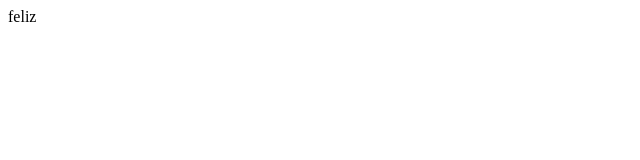
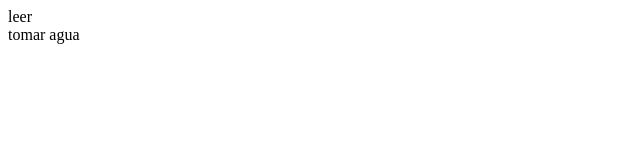
Before and after one commit to Angie09309/habit-tracker-pro, a React (Vite) app: page / in a window 1280 px wide. Shown: the top 160 px of the page, without its empty margins (0-640 px from the left). Built offline with nearby package versions, Linux system fonts and the light colour scheme.

Commit message:
refactor: create HabitCard component and connect dynamic data

```diff
--- a/src/components/HabitCard.jsx
+++ b/src/components/HabitCard.jsx
@@ -0,0 +1,7 @@
+export function HabitCard({ habit }) {
+    return (
+        <div>
+            {habit.name}
+        </div>
+    )
+}
--- a/src/data/initialData.js
+++ b/src/data/initialData.js
@@ -3,8 +3,8 @@ export const initialDays = [
     fecha: "2023-06-01",
     animo: "feliz",
     habitos: [
-      { nombre: "leer", completado: false },
-      { nombre: "Ejercicio", completado: false },
+      { id: 1, name: "leer", completado: false },
+      { id: 2, name: "tomar agua", completado: false },
     ],
     notas: "",
     lugar: "",
@@ -14,8 +14,8 @@ export const initialDays = [
     fecha: "2026-07-08",
     animo: "triste",
     habitos: [
-      { nombre: "Leer", completado: true },
-      { nombre: "Ejercicio", completado: true },
+      { id: 1, name: "caminar", completado: true },
+      { id: 2, name: "Ejercicio", completado: true },
     ],
     notas: "",
     lugar: "",
--- a/src/hooks/useHabits.js
+++ b/src/hooks/useHabits.js
@@ -1,14 +1,7 @@
 import { useState } from "react";
+import { initialDays } from "../data/initialData";
 
 export function useHabits() {
-  const [habits, setHabits] = useState([
-    {
-      id: 1,
-      name: "feliz",
-      emoji: "😄",
-      color: "#FF0000",
-      completed: false,
-    },
-  ]);
+  const [habits, setHabits] = useState(initialDays[0].habitos);
   return { habits };
 }
--- a/src/pages/Today.jsx
+++ b/src/pages/Today.jsx
@@ -1,5 +1,6 @@
 import { useHabits } from "../hooks/useHabits";
 import { initialDays } from "../data/initialData";
+import { HabitCard } from "../components/HabitCard";
 
 export function Today() {
 
@@ -8,11 +9,8 @@ export function Today() {
     return (
         <div className="p-4 bg-slate-900">{
             habits.map((habit) => (
-                <div key={habit.id}>
-                    {habit.name}
-                </div>
+                <HabitCard habit={habit} key={habit.id} />
             ))
-
         }</div>
     );
 }
```
